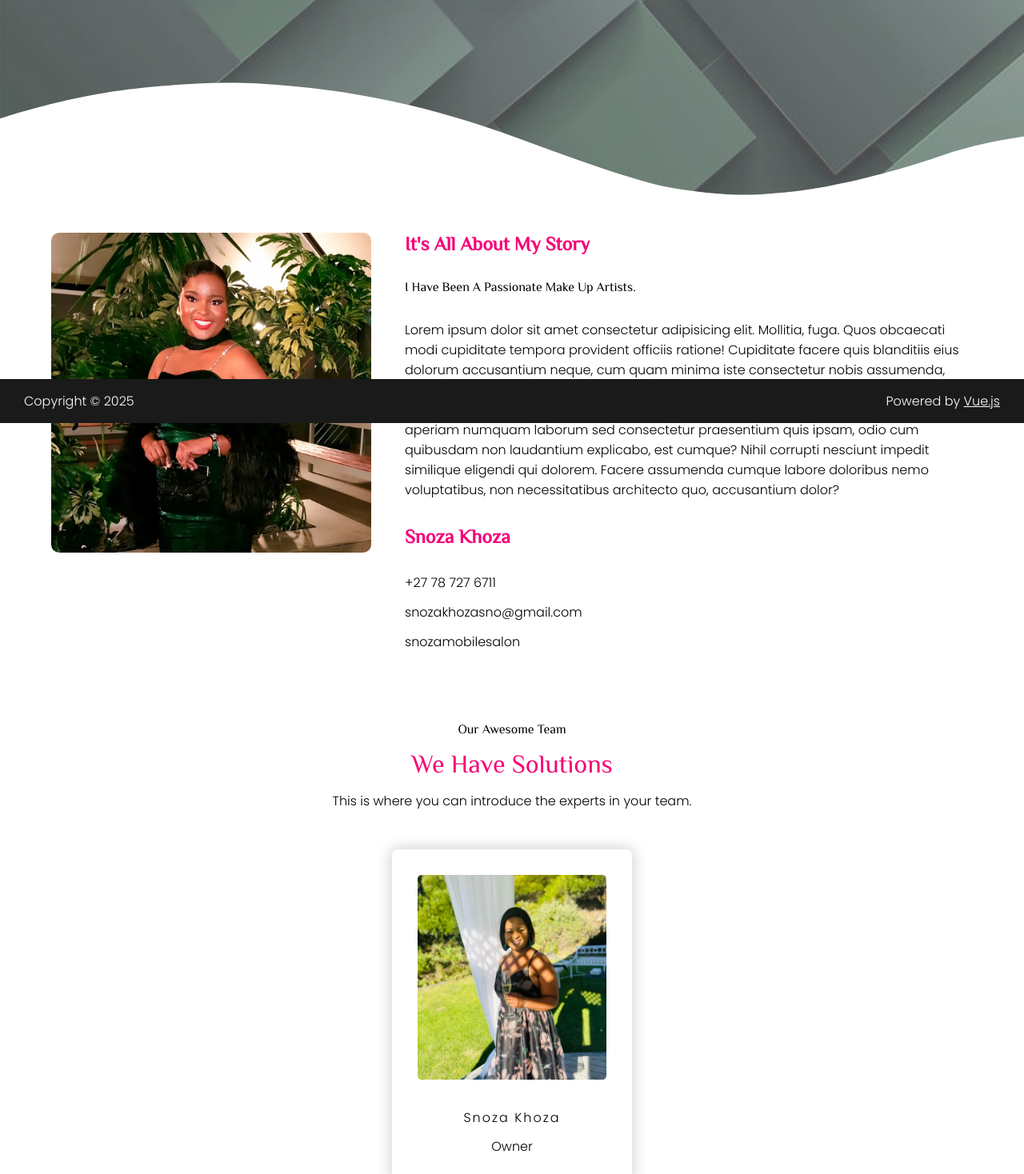
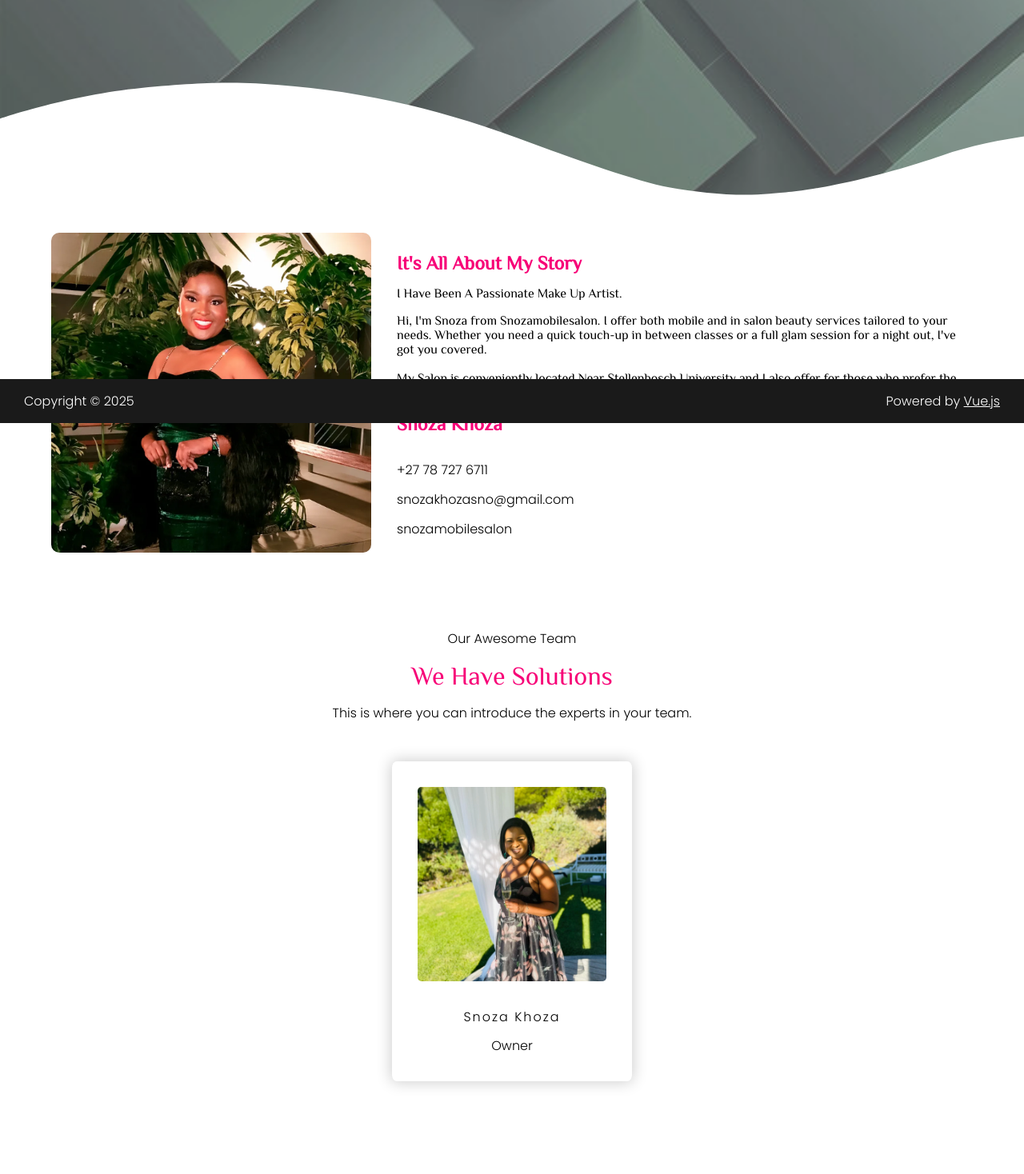
Before and after one commit to Elioenai23/SK-Mobile-Salon, a Vue app: page /about in a window 1280 px wide. Shown: the part 271-1739 px from the top of the page at 80% size. After the commit the page ends 1703 px from the top, so only its background shows below. Built offline with nearby package versions, Linux system fonts and the light colour scheme; no server answers.

Commit message:
Edited a few small things as well.

```diff
--- a/src/views/About.vue
+++ b/src/views/About.vue
@@ -1,37 +1,31 @@
 <template>
-    <!--First section-->
+  <!-- First section -->
   <section class="first-section">
     <h1>About</h1>
-
-        <!--Image-->
     <section class="transform-img">
-            <img src="/background180.svg" alt="" >
+      <img src="/background180.svg" alt="Background Image">
     </section>
   </section>
 
-    <!--second section-->
+  <!-- Second section -->
   <section class="about-me">
+    <!-- Profile Image -->
     <span class="img">
-            <img src="/snoza.jpg" alt="" >
+      <img src="/snoza.jpg" alt="Snoza Khoza">
     </span>
 
     <div class="info">
       <h1>It's All About My Story</h1>
-            <div class="p-text">I Have Been A Passionate Make Up Artists.</div>
-            <p class="para">Lorem ipsum dolor sit amet consectetur adipisicing elit. Mollitia, fuga. Quos obcaecati modi
-                cupiditate tempora provident officiis ratione! Cupiditate facere quis blanditiis eius dolorum
-                accusantium neque, cum quam minima iste consectetur nobis assumenda,
-
-                <br> <br>voluptatibus error recusandae
-                soluta similique amet dolore odit aspernatur. Similique, aperiam numquam laborum sed consectetur
-                praesentium quis ipsam, odio cum quibusdam non laudantium explicabo, est cumque? Nihil corrupti nesciunt
-                impedit similique eligendi qui dolorem. Facere assumenda cumque labore doloribus nemo voluptatibus, non
-                necessitatibus architecto quo, accusantium dolor?
+      <div class="p-text">I Have Been A Passionate Make Up Artist.</div>
+      <p class="para">
+        Hi, I'm Snoza from Snozamobilesalon. I offer both mobile and in salon beauty services tailored to your needs. Whether you need a quick touch-up in between classes
+        or a full glam session for a night out, I've got you covered.
+        <br><br>My Salon is conveniently located Near Stellenbosch University and I also offer for those who prefer the convenience of having me to come to them.
       </p>
 
       <h2>Snoza Khoza</h2>
 
-
+      <!-- Contact Info -->
       <div class="contact-info">
         <!-- Phone -->
         <div class="contact-item">
@@ -54,7 +48,7 @@
     </div>
   </section>
 
-    <!--Third section-->
+  <!-- Third section: Team -->
   <section class="team-info">
     <div class="team-text">
       <div class="t-team">Our Awesome Team</div>
@@ -65,36 +59,32 @@
     <div class="team-img-info">
       <div class="box">
         <div class="img">
-                    <img src="/snoza-3.jpg" alt="">
+          <img src="/snoza-3.jpg" alt="Snoza Khoza">
         </div>
         <div class="t-name">Snoza Khoza</div>
         <div class="t-position">Owner</div>
       </div>
     </div>
   </section>
-
 </template>
 
 <style scoped>
 @import url('https://fonts.googleapis.com/css2?family=Montserrat&family=Open+Sans&family=Philosopher&family=Poppins:wght@300&display=swap');
 
-
-
+/* First Section */
 .first-section {
-     padding: 12rem 0% 15rem;
+  padding: 12rem 0 15rem;
   position: relative;
 }
 
 .first-section::before {
   content: '';
   position: absolute;
-    top: 0;
-    left: 0;
-    width: 100%;
-    height: 100%;
+  top: 0; left: 0;
+  width: 100%; height: 100%;
   background-image: url("/placeholder.jpg");
   z-index: -1;
-    opacity: .7;
+  opacity: 0.7;
   background-position: center;
   background-size: cover;
   background-repeat: no-repeat;
@@ -106,8 +96,8 @@
   font-family: var(--font-02);
 }
 
-/* second section */
-.about-me{
+/* About Me Section */
+.about-me {
   padding: 2.5rem 5%;
   display: flex;
   gap: 2rem;
@@ -117,7 +107,7 @@
   max-width: 400px;
 }
 
-.about-me .img img{
+.about-me .img img {
   width: 100%;
   border-radius: 10px;
 }
@@ -130,134 +120,22 @@
   gap: 1rem;
 }
 
-.about-me .info h1 {
+.about-me .info h1,
+.about-me .info h2 {
   color: var(--global-color-1);
   font-family: var(--font-02);
 }
 
-.about-me .info .p-text {
+.about-me .info .p-text,
+.about-me .info .para {
   font-family: var(--font-02);
 }
 
-
-.about-me .info h2 {
-    font-family: var(--font-02);
-    color: var(--global-color-1);
-}
-
-.about-me .info{
-    display: flex;
-    gap: 2rem;
-}
-
-.about-me .info {
-    color: var(--global-color-1);
-    overflow-y: hidden;
-}
-
-.about-me .info {
-    padding-left: 10px;
-    text-decoration: none;
-    color: black;
-    font-family: var(--font-01);
-    transition: all .4s ease;
-}
-
-
-.about-me .info:hover {
-    color: var(--global-color-1);
-}
-
-.team-info {
-    display: flex;
-    flex-direction: column;
-    align-items: center;
-    gap: 1rem;
-    padding: 3rem 2%;
-    text-align: center;
-}
-
-.team-info .team-text {
-    display: flex;
-    flex-direction: column;
-    gap: 1rem;
-}
-
-.team-info .team-text .t-team {
-    font-family: var(--font-02);
-    font-weight: 400;
-    justify-content: center;
-}
-
-.t-team{
-    justify-content: center;
-}
-
-.team-info .team-text .t-heading {
-    font-size: 2rem;
-    font-weight: 400;
-    font-family: var(--font-02);
-    color: var(--global-color-1);
-}
-
-
-
-.team-info .team-img-info {
-    display: grid;
-    grid-template-columns: repeat(auto-fit, minmax(100px, 300px));
-    gap: 2rem;
-    justify-content: center;
-    width: 100%;
-    padding: 2rem;
-}
-
-.team-info .team-img-info .box {
-    overflow: hidden;
-    border-radius: 2%;
-    box-shadow: 0 0 18px 2px #d1d1d1;
-    display: flex;
-    flex-direction: column;
-    justify-content: center;
-    align-items: center;
-    padding: 2rem;
-    position: relative;
-
-}
-
-
-
-.team-info .team-img-info .box .img {
-    width: 100%;
-    height: 100%;
-    overflow-y: hidden;
-}
-
-.team-info .team-img-info .box .img img {
-    width: 100%;
-    height: 100%;
-    border-radius: 2%;
-}
-
-.team-info .team-img-info .box .t-name {
-    overflow-y: hidden;
-    margin-top: 2rem;
-    letter-spacing: 2px;
-    padding: .2rem 0;
-}
-
-.team-info .team-img-info .box .t-position {
-    overflow-y: hidden;
-    margin-top: .7rem;
-    padding: .2rem 0;
-    text-align: center;
-
-}
-
-
-.contact-info {
+.about-me .contact-info {
   display: flex;
   flex-direction: column;
   gap: 12px;
+  margin-top: 1rem;
 }
 
 .contact-item {
@@ -282,4 +160,64 @@
 .contact-item a:hover {
   color: var(--global-color-1);
 }
+
+/* Team Section */
+.team-info {
+  display: flex;
+  flex-direction: column;
+  align-items: center;
+  gap: 1rem;
+  padding: 3rem 2%;
+  text-align: center;
+}
+
+.team-info .team-text {
+  display: flex;
+  flex-direction: column;
+  gap: 1rem;
+}
+
+.team-info .t-heading {
+  font-size: 2rem;
+  font-weight: 400;
+  font-family: var(--font-02);
+  color: var(--global-color-1);
+}
+
+.team-info .team-img-info {
+  display: grid;
+  grid-template-columns: repeat(auto-fit, minmax(100px, 300px));
+  gap: 2rem;
+  justify-content: center;
+  width: 100%;
+  padding: 2rem;
+  overflow: hidden;
+}
+
+.team-info .team-img-info .box {
+  overflow: hidden;
+  border-radius: 2%;
+  box-shadow: 0 0 18px 2px #d1d1d1;
+  display: flex;
+  flex-direction: column;
+  justify-content: center;
+  align-items: center;
+  padding: 2rem;
+}
+
+.team-info .team-img-info .box .img img {
+  width: 100%;
+  height: 100%;
+  border-radius: 2%;
+  overflow: hidden;
+}
+
+.team-info .team-img-info .box .t-name {
+  margin-top: 2rem;
+  letter-spacing: 2px;
+}
+
+.team-info .team-img-info .box .t-position {
+  margin-top: 0.7rem;
+}
 </style>
--- a/src/views/Home.vue
+++ b/src/views/Home.vue
@@ -16,8 +16,8 @@
     <!-- second section -->
      <section class="second-section">
          <div class="four-img">
-            <img src="/placeholder.jpg" alt="">
-            <img src="/placeholder.jpg" alt="">
+            <img src="/home-1.jpg" alt="">
+            <img src="/home-2.jpg" alt="">
             <img src="/placeholder.jpg" alt="">
             <img src="/placeholder.jpg" alt="">
         </div>
@@ -159,7 +159,7 @@ const goToPortfolio = () => {
 .second-section .four-img {
     display: grid;
     grid-template-columns: repeat(4, 1fr);
-    width: 100%;
+    width: 110%;
     height: 100%;
     gap: 1rem;
     padding: 4rem 1rem 12rem;
@@ -184,7 +184,8 @@ const goToPortfolio = () => {
     display: flex;
     justify-content: center;
     flex-direction: column;
-    gap: 2rem;
+    gap: 3rem;
+    margin-left:2em ;
 }
 
 .second-section .text-info .greet {
--- a/src/views/Register.vue
+++ b/src/views/Register.vue
@@ -76,13 +76,13 @@ const signInWithGoogle = () => {
 @import url('https://fonts.googleapis.com/css2?family=Montserrat&family=Open+Sans&family=Philosopher&family=Poppins:wght@300&display=swap');
 
 .register-section {
-    min-height: 100vh;
     display: flex;
     flex-direction: column;
-    justify-content: center;
+    justify-content: flex-start;
     align-items: center;
     background: #f5f5f5;
-    padding: 2rem;
+    padding: 2rem 4rem 6rem;
+    overflow-y: auto;
 }
 
 .register-section > * {
--- a/src/views/Services.vue
+++ b/src/views/Services.vue
@@ -349,6 +349,7 @@ console.log(AppointmentForm)
     border-radius: 6px;
     cursor: pointer;
     font-size: 0.8rem;
+    margin-bottom: 2em;
 }
 
 a {
--- a/src/views/SignIn.vue
+++ b/src/views/SignIn.vue
@@ -91,13 +91,13 @@ const signInWithGoogle = () => {
 
 }
 .signin-section {
-    min-height: 100vh;
     display: flex;
     flex-direction: column;
-    justify-content: center;
+    justify-content: flex-start;
     align-items: center;
     background: #f5f5f5;
-    padding: 2rem;
+    padding: 2rem 4rem 6rem;
+    overflow-y: auto;
 }
 
 .signin-section > * {
```
Also changed, not shown: src/icons.js (+7 -6 lines), public/home-1.jpg (added), public/home-2.jpg (added). Lines whose indentation alone changed are shown as unchanged.
